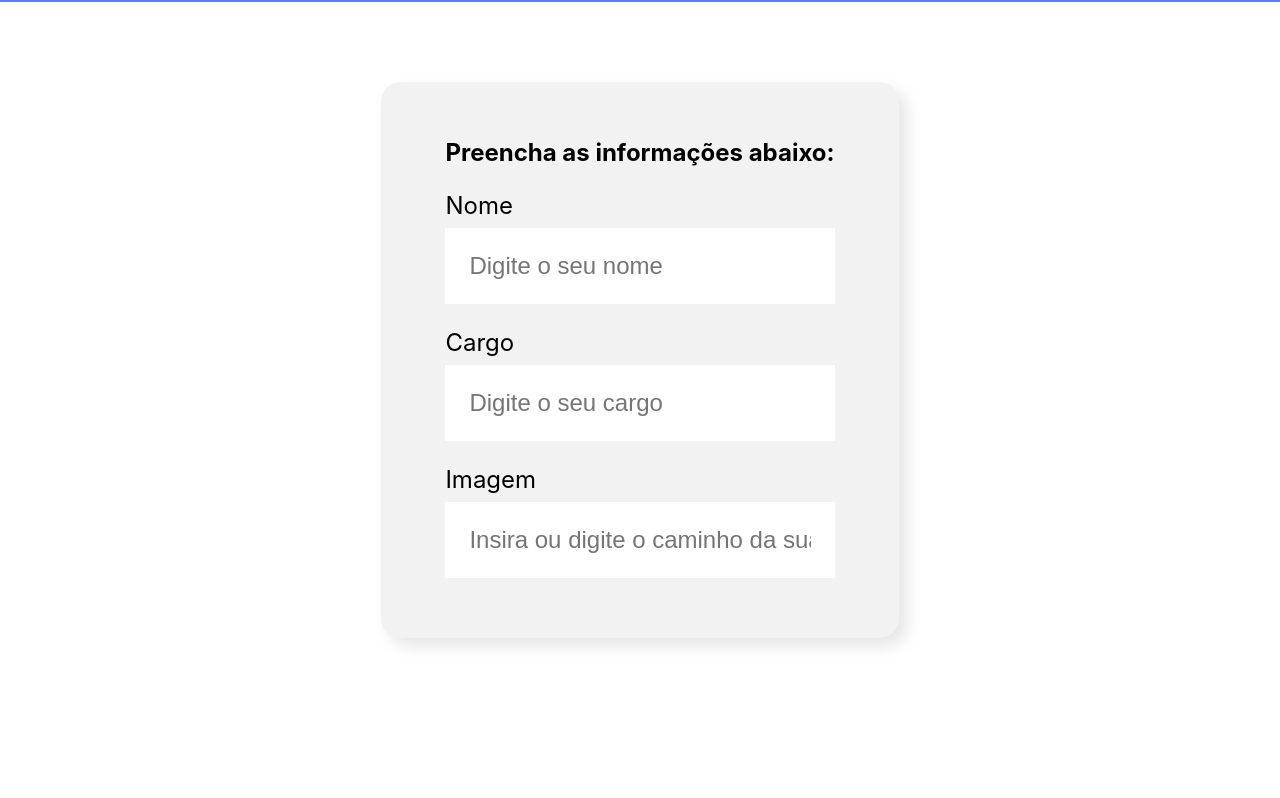
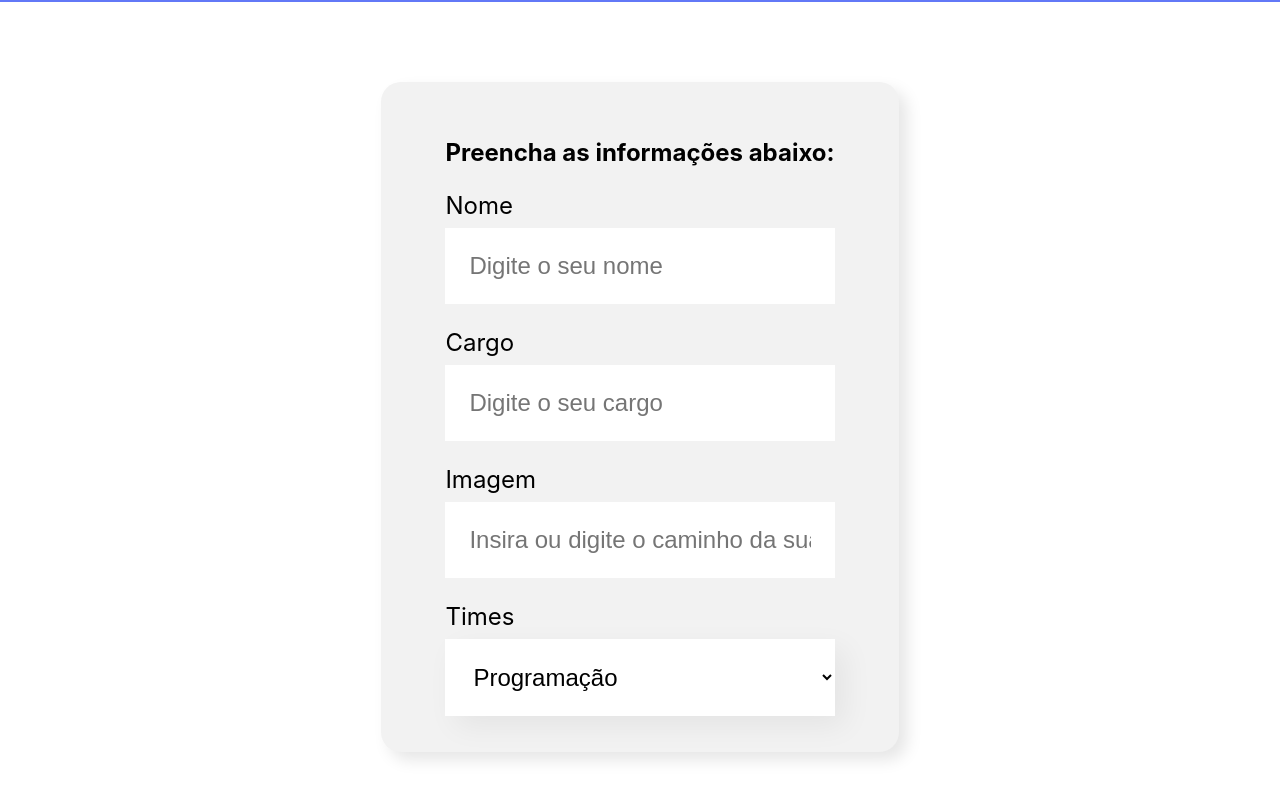
Before and after one commit to PedroAndradeSar/React---Desenvolvimento-com-JavaScript, a React (Create React App) app: page / in a window 1280 px wide. Shown: the part 496-1294 px from the top of the page. Before the commit the page ends 1214 px from the top, so only its background shows below. Built offline with nearby package versions, Linux system fonts and the light colour scheme.

Commit message:
Utilizado o a função .map

```diff
--- a/src/componentes/Formulario/index.js
+++ b/src/componentes/Formulario/index.js
@@ -1,7 +1,14 @@
 import './Formulario.css';
 import CampoTexto from '../CampoTexto';
+import ListaSuspensa from '../ListaSuspensa';
 
 const Formulario = () => {
+
+    const times = [
+        'Programação', 'Front-End', 'Data Science', 'Devops', 'UX e Desing', 'Mobile', 'Inovação e Gestão'
+    ]
+
+
     return (
         <section className="formulario">
             <form>
@@ -10,6 +17,9 @@
                 <CampoTexto label="Nome" placeholder="Digite o seu nome" />
                 <CampoTexto label="Cargo" placeholder="Digite o seu cargo" />
                 <CampoTexto label="Imagem" placeholder="Insira ou digite o caminho da sua imagem" />
+
+                <ListaSuspensa label="Times" itens={times} />
+
             </form>
         </section>
     )
--- /dev/null
+++ b/src/componentes/ListaSuspensa/ListaSuspensa.css
@@ -0,0 +1,15 @@
+.lista_suspensa label{
+    display: block;
+    margin-bottom: 8px;
+    font-size: 24px;
+}
+
+.lista_suspensa select {
+    background-color: #fff;
+    box-shadow: 10px 10px 30px rgba(0,0,0,0.06);
+    width: 100%;
+    border: none;
+    font-size: 24px;
+    padding: 24px;
+    box-sizing: border-box;
+}
--- /dev/null
+++ b/src/componentes/ListaSuspensa/index.js
@@ -0,0 +1,19 @@
+import './ListaSuspensa.css'
+
+const ListaSuspensa = (props) => {
+    return (
+        <div className="lista_suspensa">
+            <label>
+                {props.label}
+            </label>
+            <select>
+                {props.itens.map(item => {
+                    return <option key={item}>{item}</option>
+                })}
+            </select>
+
+        </div>
+    )
+}
+
+export default ListaSuspensa;
```
Also changed, not shown: src/componentes/Formulario/README_Formulario.md, src/componentes/ListaSuspensa/README_ListaSuspensa.md (added).
